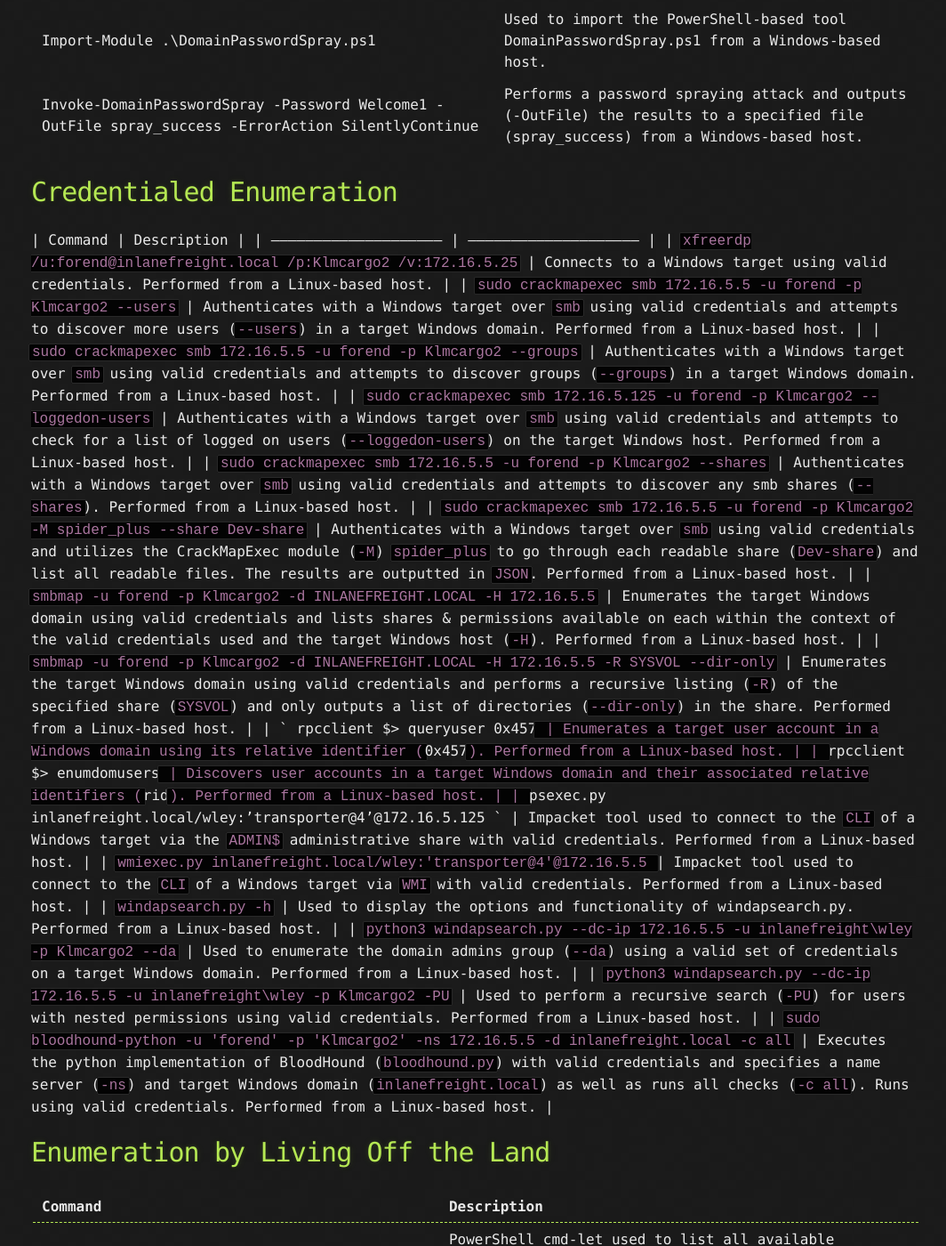
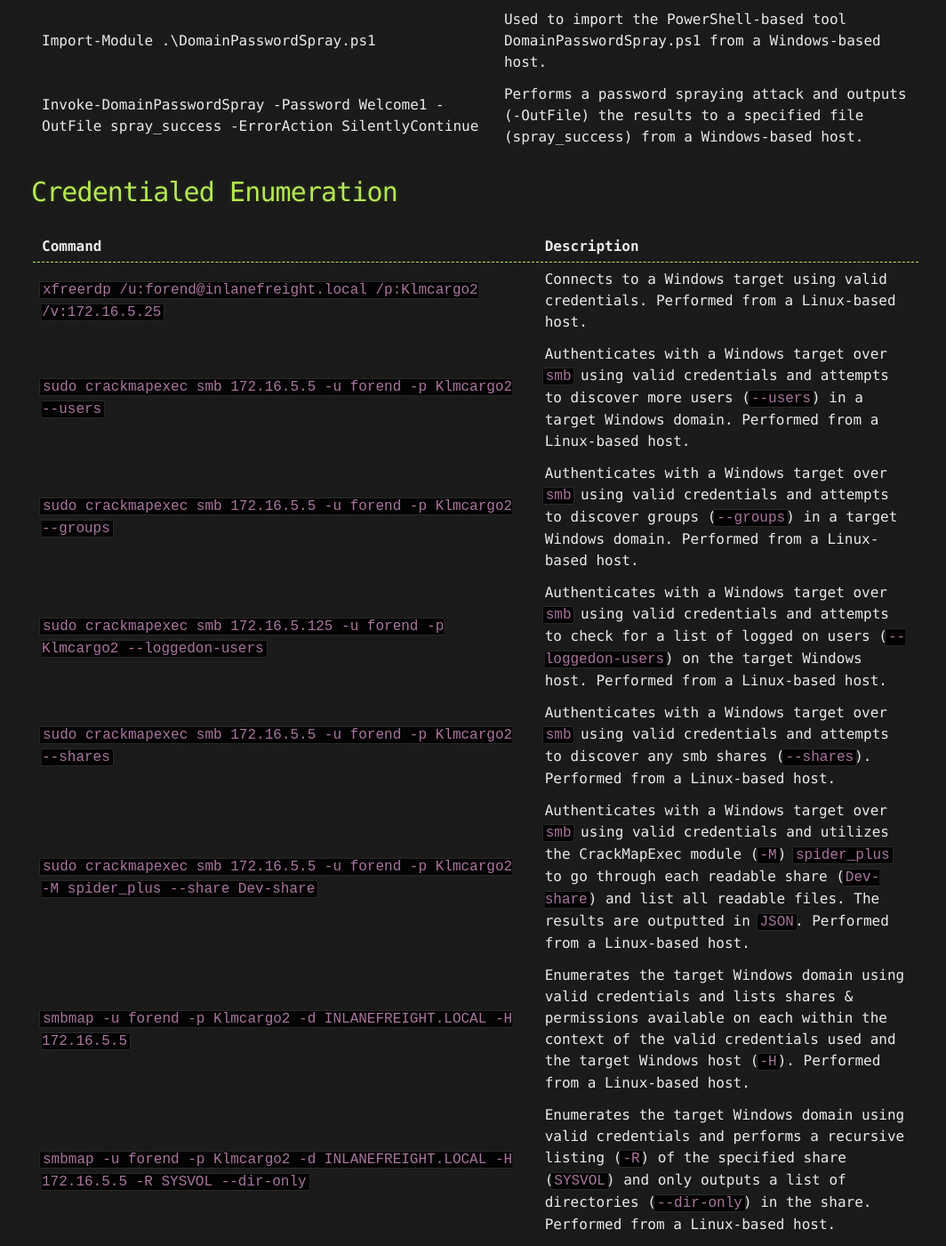
Before and after one commit to sahabrifki/sahabrifki.github.io, a Jekyll site: the page built from Cheatsheet.md, in a window 1280 px wide and 1400 px high, scrolled down 3271 px. Shown: the whole window at 89% size, without its empty margins (105-1169 px from the left). Built offline with Jekyll 4.4.1, drawn with Linux system fonts in a browser that asks for light colours; our own code applies the rules of GitHub Pages for plain Markdown files; some of the changed text lies outside the part shown.

Commit message:
Update Cheatsheet.md

````diff
--- a/Cheatsheet.md
+++ b/Cheatsheet.md
@@ -41,30 +41,27 @@
 | Invoke-DomainPasswordSpray -Password Welcome1 -OutFile spray_success -ErrorAction SilentlyContinue | Performs a password spraying attack and outputs (-OutFile) the results to a specified file (spray_success) from a Windows-based host. |
 
 
-
-
 # Credentialed Enumeration
-
-
 
 | Command                                                      | Description                                                  |
 | ------------------------------------------------------------ | ------------------------------------------------------------ |
-| `xfreerdp /u:forend@inlanefreight.local /p:Klmcargo2 /v:172.16.5.25` | Connects to a Windows target using valid credentials. Performed from a Linux-based host. |
-| `sudo crackmapexec smb 172.16.5.5 -u forend -p Klmcargo2 --users` | Authenticates with a Windows target over `smb` using valid credentials and attempts to discover more users (`--users`) in a target Windows domain. Performed from a Linux-based host. |
-| `sudo crackmapexec smb 172.16.5.5 -u forend -p Klmcargo2 --groups` | Authenticates with a Windows target over `smb` using valid credentials and attempts to discover groups (`--groups`) in a target Windows domain. Performed from a Linux-based host. |
-| `sudo crackmapexec smb 172.16.5.125 -u forend -p Klmcargo2 --loggedon-users` | Authenticates with a Windows target over `smb` using valid credentials and attempts to check for a list of logged on users (`--loggedon-users`) on the target Windows host. Performed from a Linux-based host. |
-| `sudo crackmapexec smb 172.16.5.5 -u forend -p Klmcargo2 --shares` | Authenticates with a Windows target over `smb` using valid credentials and attempts to discover any smb shares (`--shares`). Performed from a Linux-based host. |
-| `sudo crackmapexec smb 172.16.5.5 -u forend -p Klmcargo2 -M spider_plus --share Dev-share` | Authenticates with a Windows target over `smb` using valid credentials and utilizes the CrackMapExec module (`-M`) `spider_plus` to go through each readable share (`Dev-share`) and list all readable files.  The results are outputted in `JSON`. Performed from a Linux-based host. |
-| `smbmap -u forend -p Klmcargo2 -d INLANEFREIGHT.LOCAL -H 172.16.5.5` | Enumerates the target Windows domain using valid credentials and lists shares & permissions available on each within the context of the valid credentials used and the target Windows host (`-H`). Performed from a Linux-based host. |
-| `smbmap -u forend -p Klmcargo2 -d INLANEFREIGHT.LOCAL -H 172.16.5.5 -R SYSVOL --dir-only` | Enumerates the target Windows domain using valid credentials and performs a recursive listing (`-R`) of the specified share (`SYSVOL`) and only outputs a list of directories (`--dir-only`) in the share. Performed from a Linux-based host. |
-| ` rpcclient $> queryuser 0x457`                              | Enumerates a target user account in a Windows domain using its relative identifier (`0x457`). Performed from a Linux-based host. |
-| `rpcclient $> enumdomusers`                                  | Discovers user accounts in a target Windows domain and their associated relative identifiers (`rid`). Performed from a Linux-based host. |
-| `psexec.py inlanefreight.local/wley:'transporter@4'@172.16.5.125  ` | Impacket tool used to connect to the `CLI`  of a Windows target via the `ADMIN$` administrative share with valid credentials. Performed from a Linux-based host. |
-| `wmiexec.py inlanefreight.local/wley:'transporter@4'@172.16.5.5  ` | Impacket tool used to connect to the `CLI` of a Windows target via `WMI` with valid credentials. Performed from a Linux-based host. |
-| `windapsearch.py -h`                                         | Used to display the options and functionality of windapsearch.py. Performed from a Linux-based host. |
-| `python3 windapsearch.py --dc-ip 172.16.5.5 -u inlanefreight\wley -p Klmcargo2 --da` | Used to enumerate the domain admins group (`--da`) using a valid set of credentials on a target Windows domain. Performed from a Linux-based host. |
-| `python3 windapsearch.py --dc-ip 172.16.5.5 -u inlanefreight\wley -p Klmcargo2 -PU` | Used to perform a recursive search (`-PU`) for users with nested permissions using valid credentials. Performed from a Linux-based host. |
-| `sudo bloodhound-python -u 'forend' -p 'Klmcargo2' -ns 172.16.5.5 -d inlanefreight.local -c all` | Executes the python implementation of BloodHound (`bloodhound.py`) with valid credentials and specifies a name server (`-ns`) and target Windows domain (`inlanefreight.local`)  as well as runs all checks (`-c all`). Runs using valid credentials. Performed from a Linux-based host. |
+| ```xfreerdp /u:forend@inlanefreight.local /p:Klmcargo2 /v:172.16.5.25``` | Connects to a Windows target using valid credentials. Performed from a Linux-based host. |
+| ```sudo crackmapexec smb 172.16.5.5 -u forend -p Klmcargo2 --users``` | Authenticates with a Windows target over ```smb``` using valid credentials and attempts to discover more users (```--users```) in a target Windows domain. Performed from a Linux-based host. |
+| ```sudo crackmapexec smb 172.16.5.5 -u forend -p Klmcargo2 --groups``` | Authenticates with a Windows target over ```smb``` using valid credentials and attempts to discover groups (```--groups```) in a target Windows domain. Performed from a Linux-based host. |
+| ```sudo crackmapexec smb 172.16.5.125 -u forend -p Klmcargo2 --loggedon-users``` | Authenticates with a Windows target over ```smb``` using valid credentials and attempts to check for a list of logged on users (```--loggedon-users```) on the target Windows host. Performed from a Linux-based host. |
+| ```sudo crackmapexec smb 172.16.5.5 -u forend -p Klmcargo2 --shares``` | Authenticates with a Windows target over ```smb``` using valid credentials and attempts to discover any smb shares (```--shares```). Performed from a Linux-based host. |
+| ```sudo crackmapexec smb 172.16.5.5 -u forend -p Klmcargo2 -M spider_plus --share Dev-share``` | Authenticates with a Windows target over ```smb``` using valid credentials and utilizes the CrackMapExec module (```-M```) ```spider_plus``` to go through each readable share (```Dev-share```) and list all readable files.  The results are outputted in ```JSON```. Performed from a Linux-based host. |
+| ```smbmap -u forend -p Klmcargo2 -d INLANEFREIGHT.LOCAL -H 172.16.5.5``` | Enumerates the target Windows domain using valid credentials and lists shares & permissions available on each within the context of the valid credentials used and the target Windows host (```-H```). Performed from a Linux-based host. |
+| ```smbmap -u forend -p Klmcargo2 -d INLANEFREIGHT.LOCAL -H 172.16.5.5 -R SYSVOL --dir-only``` | Enumerates the target Windows domain using valid credentials and performs a recursive listing (```-R```) of the specified share (```SYSVOL```) and only outputs a list of directories (```--dir-only```) in the share. Performed from a Linux-based host. |
+| ``` rpcclient $> queryuser 0x457```                              | Enumerates a target user account in a Windows domain using its relative identifier (```0x457```). Performed from a Linux-based host. |
+| ```rpcclient $> enumdomusers```                                  | Discovers user accounts in a target Windows domain and their associated relative identifiers (```rid```). Performed from a Linux-based host. |
+| ```psexec.py inlanefreight.local/wley:'transporter@4'@172.16.5.125  ``` | Impacket tool used to connect to the ```CLI```  of a Windows target via the ```ADMIN$``` administrative share with valid credentials. Performed from a Linux-based host. |
+| ```wmiexec.py inlanefreight.local/wley:'transporter@4'@172.16.5.5  ``` | Impacket tool used to connect to the ```CLI``` of a Windows target via ```WMI``` with valid credentials. Performed from a Linux-based host. |
+| ```windapsearch.py -h```                                         | Used to display the options and functionality of windapsearch.py. Performed from a Linux-based host. |
+| ```python3 windapsearch.py --dc-ip 172.16.5.5 -u inlanefreight\wley -p Klmcargo2 --da``` | Used to enumerate the domain admins group (```--da```) using a valid set of credentials on a target Windows domain. Performed from a Linux-based host. |
+| ```python3 windapsearch.py --dc-ip 172.16.5.5 -u inlanefreight\wley -p Klmcargo2 -PU``` | Used to perform a recursive search (```-PU```) for users with nested permissions using valid credentials. Performed from a Linux-based host. |
+| ```sudo bloodhound-python -u 'forend' -p 'Klmcargo2' -ns 172.16.5.5 -d inlanefreight.local -c all``` | Executes the python implementation of BloodHound (```bloodhound.py```) with valid credentials and specifies a name server (```-ns```) and target Windows domain (```inlanefreight.local```)  as well as runs all checks (```-c all```). Runs using valid credentials. Performed from a Linux-based host. |
+
 
 # Enumeration by Living Off the Land
 
````
